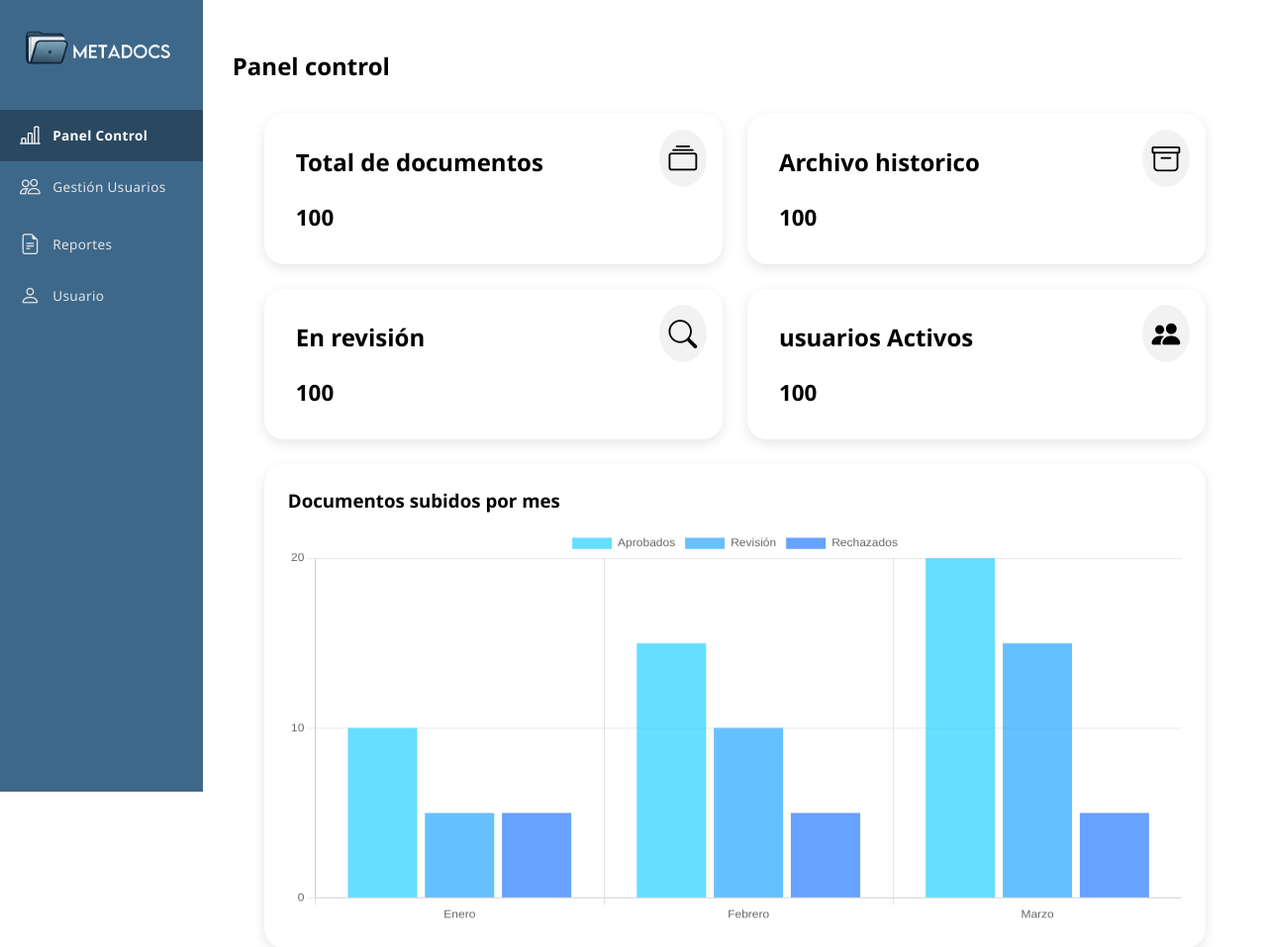
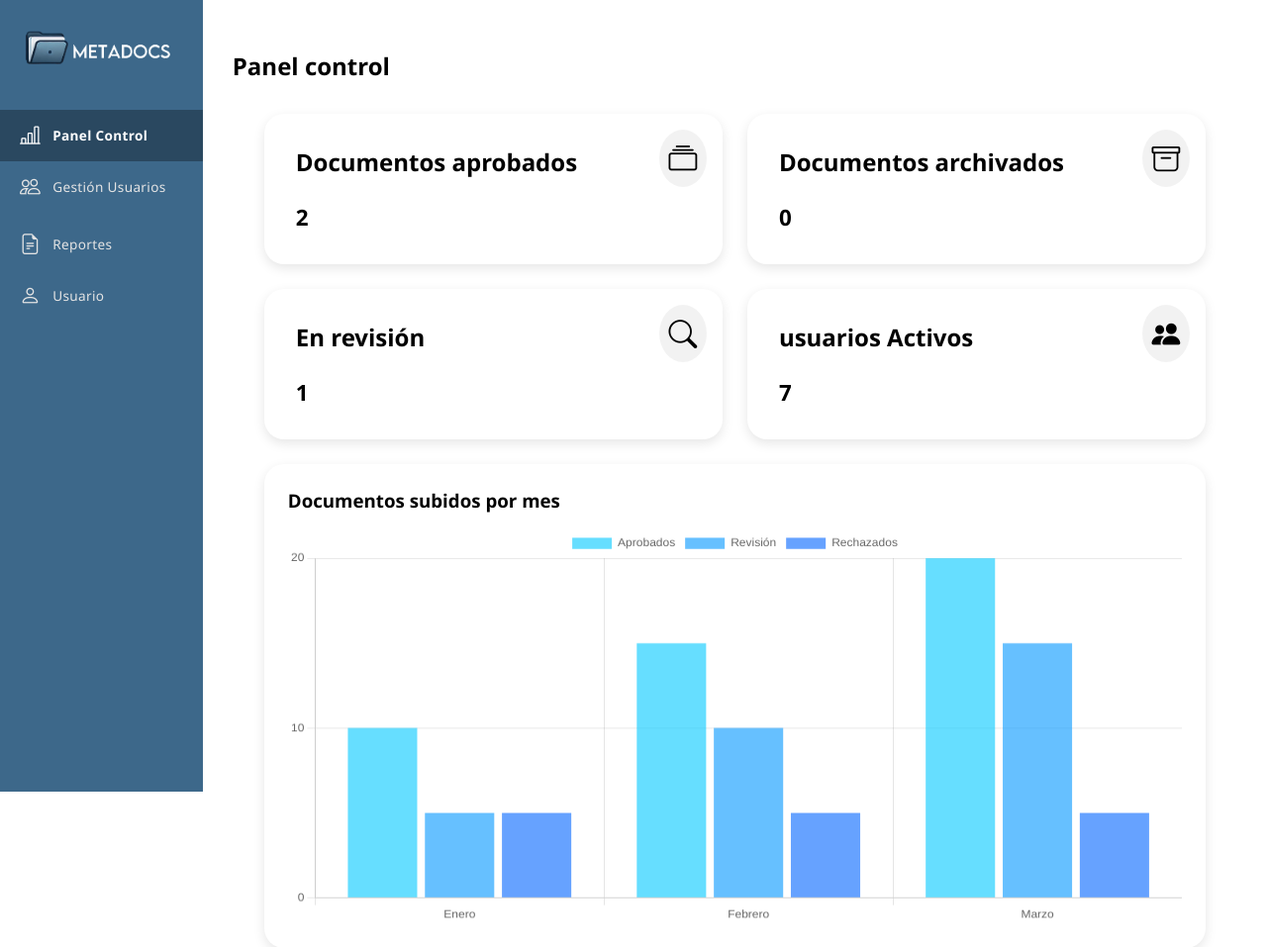
Before and after one commit to Jorwoods06/Metadocs_v2, a PHP site: page /metadocs_V2/app/vistas/admin/panel_control.php in a window 1280 px wide. Shown: the top 957 px of the page at 99% size. Run offline with PHP 8.4, Linux system fonts and the light colour scheme; a user stored in the database is signed in; data comes from the database, SQL or seed files in the repository.

Commit message:
panel_cpntrol

```diff
--- /dev/null
+++ b/app/backend/administrador/consulta_docs.php
@@ -0,0 +1,45 @@
+<?php
+
+require_once '../../helpers/conexion_bd.php';
+
+$sentencia = "SELECT estado FROM documentos WHERE estado = 'aprobado' OR estado = 'revision'";
+$resultado = $conexion_metadocs->query($sentencia);
+
+$recuentos_aprobados = 0;
+$recuentos_revision = 0;
+
+
+if ($resultado) {
+    while ($fila = $resultado->fetch_assoc()) {
+        if ($fila['estado'] == 'aprobado') {
+            $recuentos_aprobados++;
+        } elseif ($fila['estado'] == 'revision') {
+            $recuentos_revision++;
+        }
+    }
+
+}
+
+$sentencia_usuarios = "SELECT * FROM usuarios WHERE estado = 'activo'";
+$resultado_usuarios = $conexion_metadocs->query($sentencia_usuarios);
+
+$recuentos_usuarios = 0;
+
+if ($resultado_usuarios) {
+    while ($fila = $resultado_usuarios->fetch_assoc()) {
+        $recuentos_usuarios++;
+    }
+}
+
+$sentencia_archivados = "SELECT estado_retencion FROM documentos WHERE estado_retencion = 'archivado'";
+$resultado_archivados = $conexion_metadocs->query($sentencia_archivados);
+$recuentos_archivados = 0;
+if ($resultado_archivados) {
+    while ($fila = $resultado_archivados->fetch_assoc()) {
+        $recuentos_archivados++;
+    }
+}
+
+
+$conexion_metadocs->close();
+?>
--- a/app/vistas/admin/panel_control.php
+++ b/app/vistas/admin/panel_control.php
@@ -1,6 +1,7 @@
 <?php
 
 require_once '../../helpers/verificacion_roles.php';
+require_once '../../backend/administrador/consulta_docs.php';
 AutorizacionRol('administrador');
 
 ?>
@@ -92,8 +93,8 @@ AutorizacionRol('administrador');
                         <i class="bi bi-collection"></i>
                     </div>
                     <div class="contenido-texto">
-                        <h3>Total de documentos</h3>
-                        <h2>100</h2>
+                        <h3>Documentos aprobados</h3>
+                        <h2><?php echo $recuentos_aprobados; ?></h2>
                     </div>
                 </div>
 
@@ -102,8 +103,8 @@ AutorizacionRol('administrador');
                         <i class="bi bi-archive"></i>
                     </div>
                     <div class="contenido-texto">
-                        <h3>Archivo historico</h3>
-                        <h2>100</h2>
+                        <h3>Documentos archivados</h3>
+                        <h2><?php echo $recuentos_archivados; ?></h2>
                     </div>
                 </div>
 
@@ -113,7 +114,7 @@ AutorizacionRol('administrador');
                     </div>
                     <div class="contenido-texto">
                         <h3>En revisión</h3>
-                        <h2>100</h2>
+                        <h2><?php echo $recuentos_revision; ?></h2>
                     </div>
                 </div>
 
@@ -123,7 +124,7 @@ AutorizacionRol('administrador');
                     </div>
                     <div class="contenido-texto">
                         <h3>usuarios Activos</h3>
-                        <h2>100</h2>
+                        <h2><?php echo $recuentos_usuarios; ?></h2>
                     </div>
                 </div>
 
--- a/app/vistas/admin/ver_usuarios.php
+++ b/app/vistas/admin/ver_usuarios.php
@@ -78,7 +78,6 @@ AutorizacionRol('administrador');
                     <option value="administrador">Administrador</option>
                     <option value="auditor">Auditor</option>
                     <option value="documentador">Documentador</option>
-                    <option value="visualizador">Visualizador</option>
                 </select>
             </div>
 
@@ -136,7 +135,6 @@ AutorizacionRol('administrador');
                 <label>Rol:</label>
                 <select id="rol_editar">
                     <option value="administrador">Administrador</option>
-                    <option value="visualizador">Visualizador</option>
                     <option value="documentador">Documentador</option>
                     <option value="auditor">Auditor</option>
                 </select>
--- a/app/vistas/auditor/auditor_inicio.php
+++ b/app/vistas/auditor/auditor_inicio.php
@@ -85,7 +85,7 @@ AutorizacionRol('auditor');
 
             <h1 class="titulo-auditor">Bienvenido auditor</h1>
 
-            <h2 class="titulo-mediano">Aqui podras seleccionar a lo que quieres estar informado</h2>
+            <h2 class="titulo-mediano">Aqui podras seleccionar con que quieres estar informado</h2>
 
 
             <div class="contenedor-general">
--- a/app/vistas/log/informacion_usuario.php
+++ b/app/vistas/log/informacion_usuario.php
@@ -56,7 +56,7 @@ require_once "..\..\backend/administrador/interfaz_usuario.php"
                     </a>
                     <ul class="sub_menu usuario-submenu" id="sub_menu">
                           <li><a href="#" id="cerrar_sesion"><i class="bi bi-box-arrow-left"></i>Cerrar sesion</a></li>
-                        <li><a href="../../vistas/admin/informacion_usuario.php" class="submenu-activo"><i class="bi bi-info-circle"></i> Info usuario</a></li>
+                        <li><a href="../../vistas/log/informacion_usuario.php" class="submenu-activo"><i class="bi bi-info-circle"></i> Info usuario</a></li>
                         <li><a href=""><i class="bi bi-key-fill"></i> Cambiar contraseña</a></li>
 
 
--- a/user.txt
+++ b/user.txt
@@ -1,13 +1,17 @@
 user : juanes@gmail.com
 pass: juanes11
+rol: admin
 
 
 
 user-admin : dg244049@gmail.com
 pass : jorge123
+rol: admin
 
 user-auditor: jorgemulato206@gmail.com
 pass : jorge123456
+rol: auditor
 
 user-documentador: metadocs7@gmail.com
 pass: metadocs123
+rol: documentador
```
